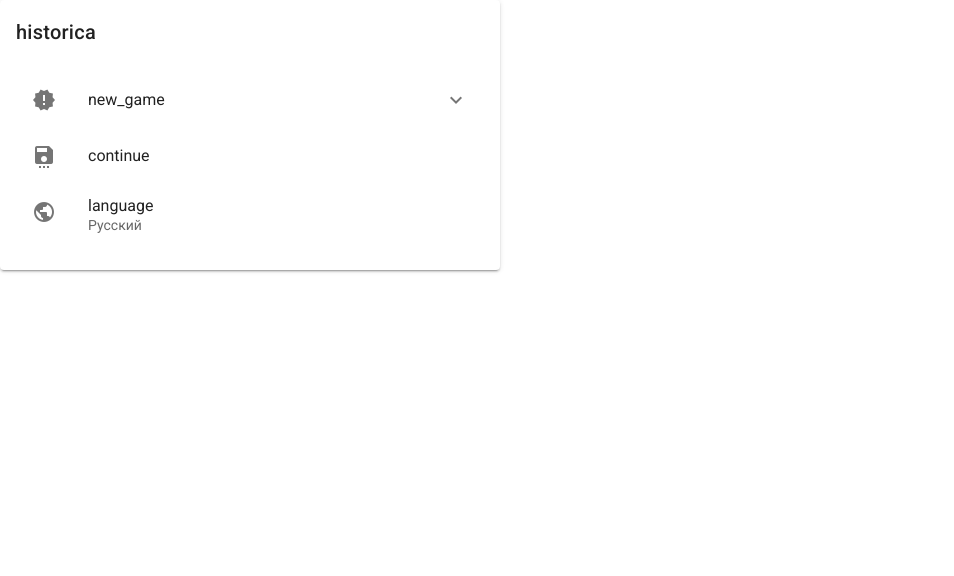
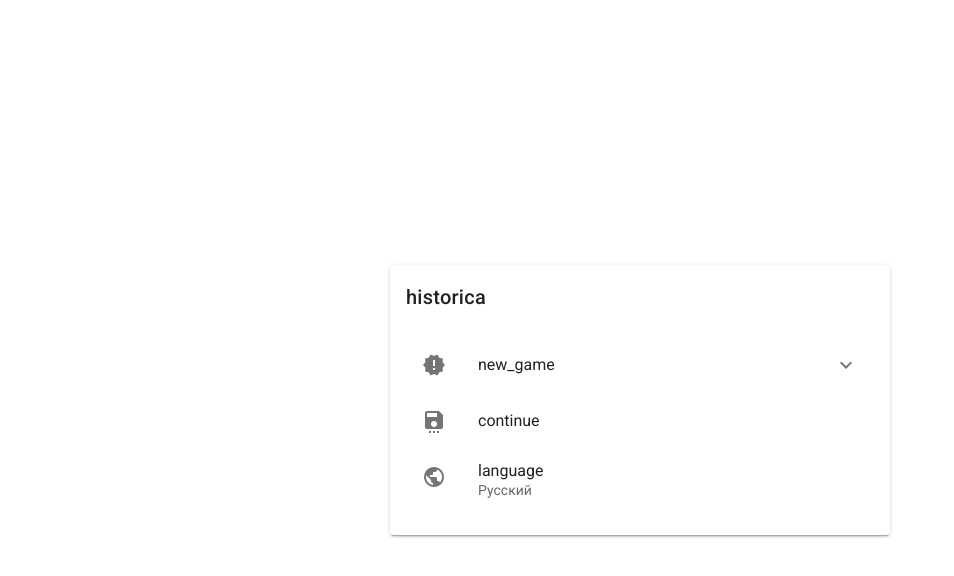
Before and after one commit to OlegZin/Historica, a Vue app: page /#/ in a window 1280 px wide. Shown: the top 576 px of the page, without its empty margins (0-954 px from the left). Built offline with nearby package versions, Linux system fonts and the light colour scheme.

Commit message:
- центрирование меню

```diff
--- a/src/components/MenuScreen.vue
+++ b/src/components/MenuScreen.vue
@@ -1,5 +1,7 @@
 <template>
-    <v-card max-width="500">
+    <v-container fill-height fluid class="pa-0">
+        <v-row align="center" justify="center">
+            <v-card width="500">
                 <v-card-title>{{ $t('historica') }}</v-card-title>
                 <v-card-text>
                     <v-list flat>
@@ -73,6 +75,8 @@
                     </v-list>
                 </v-card-text>
             </v-card>
+        </v-row>
+    </v-container>
 </template>
 
 <script>
--- a/src/views/Menu.vue
+++ b/src/views/Menu.vue
@@ -1,7 +1,5 @@
 <template>
-    <div>
-        <MenuScreen />
-    </div>
+    <MenuScreen />
 </template>
 
 <script>
```
Lines whose indentation alone changed are shown as unchanged.
